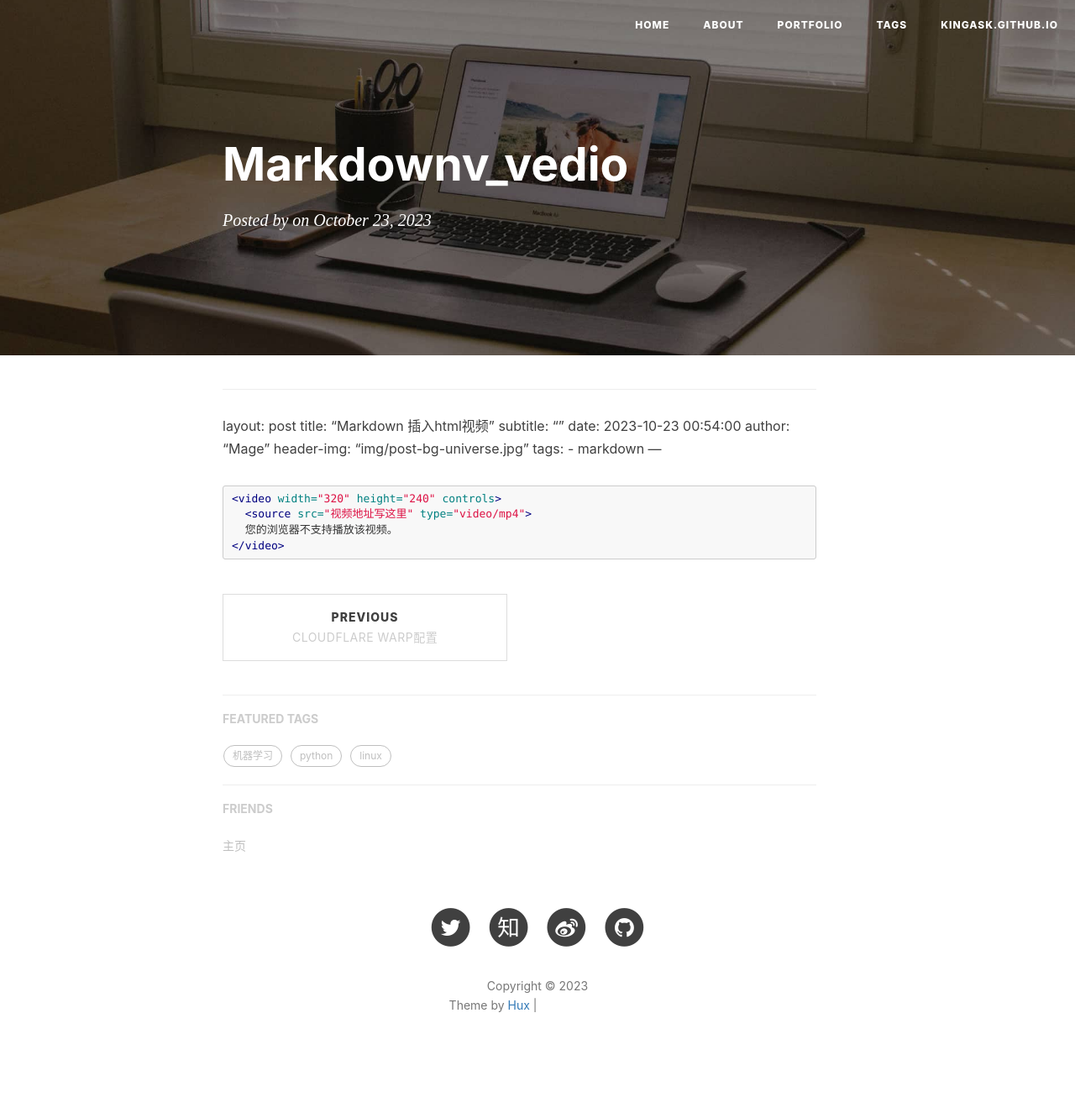
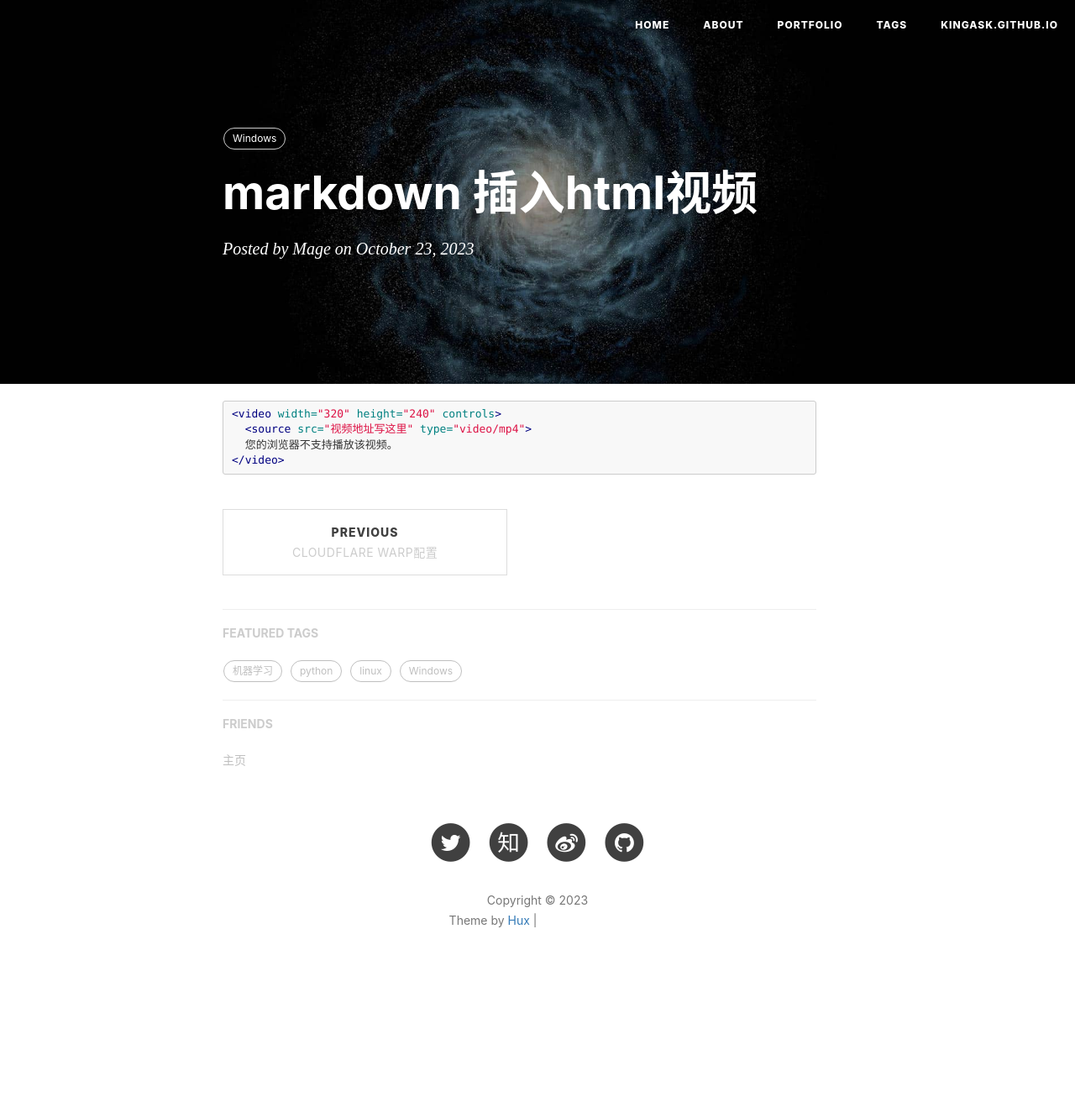
Before and after one commit to kingask/kingask.github.io, a Jekyll site: the page built from _posts/2023-10-23-markdownv_vedio.markdown, in a window 1280 px wide. Shown: the whole page at 84% size. Built offline with Jekyll 4.4.1, drawn with Linux system fonts in a browser that asks for light colours; nearby versions of some CDN libraries; our own code applies the rules of GitHub Pages for plain Markdown files; comment, search, counter and statistics services are not loaded; after the commit the page ends 1230 px from its top, so only the background shows below that; grey boxes are pictures that could not be loaded.

Commit message:
modified:   _posts/2023-10-23-markdownv_vedio.markdown

```diff
--- a/_posts/2023-10-23-markdownv_vedio.markdown
+++ b/_posts/2023-10-23-markdownv_vedio.markdown
@@ -1,13 +1,12 @@
-
 ---
 layout:     post
-title:      "Markdown 插入html视频"
+title:      "markdown 插入html视频"
 subtitle: ""
 date:       2023-10-23 00:54:00
 author:     "Mage"
 header-img: "img/post-bg-universe.jpg"
 tags:
-    - markdown
+    - Windows
 ---
 
 
```
